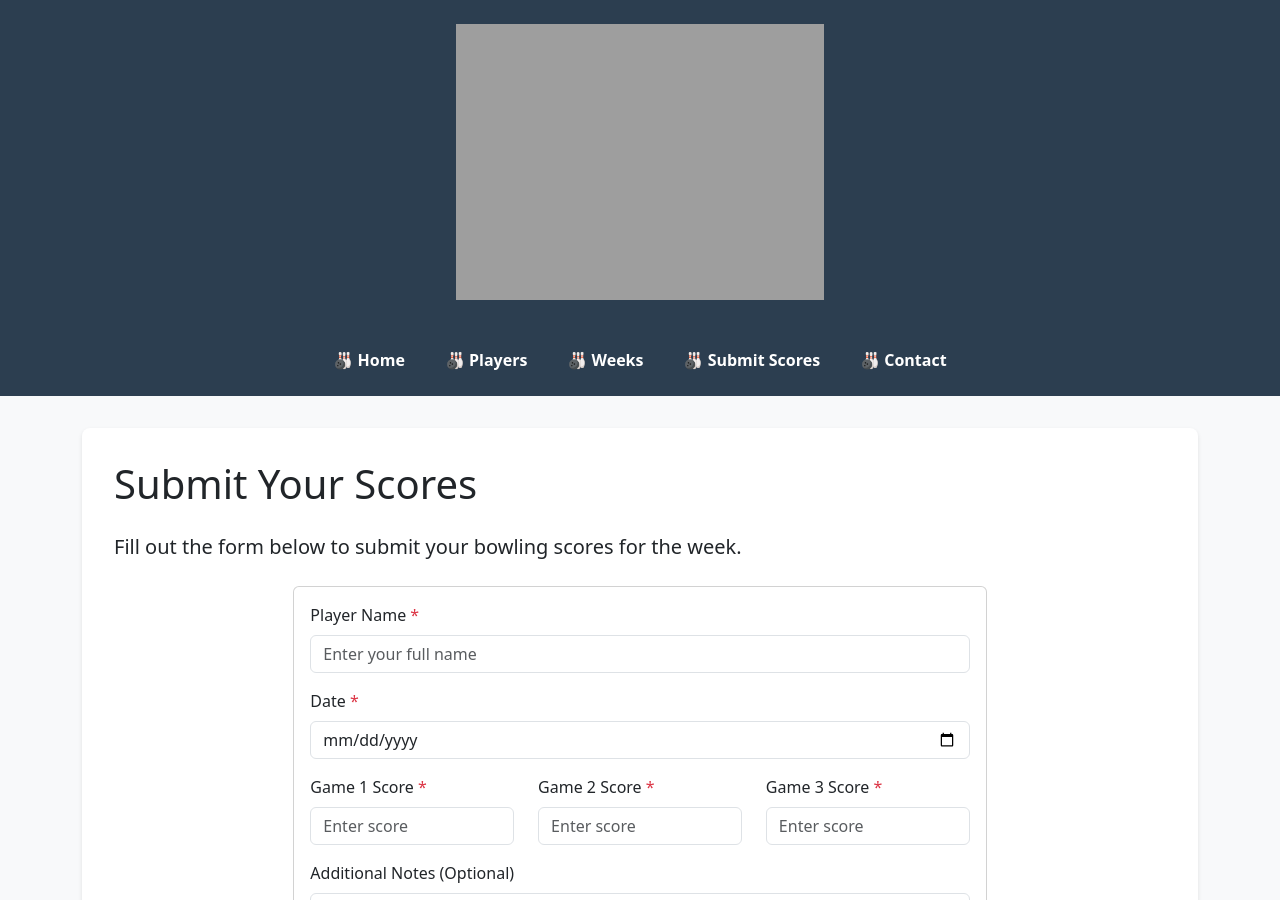
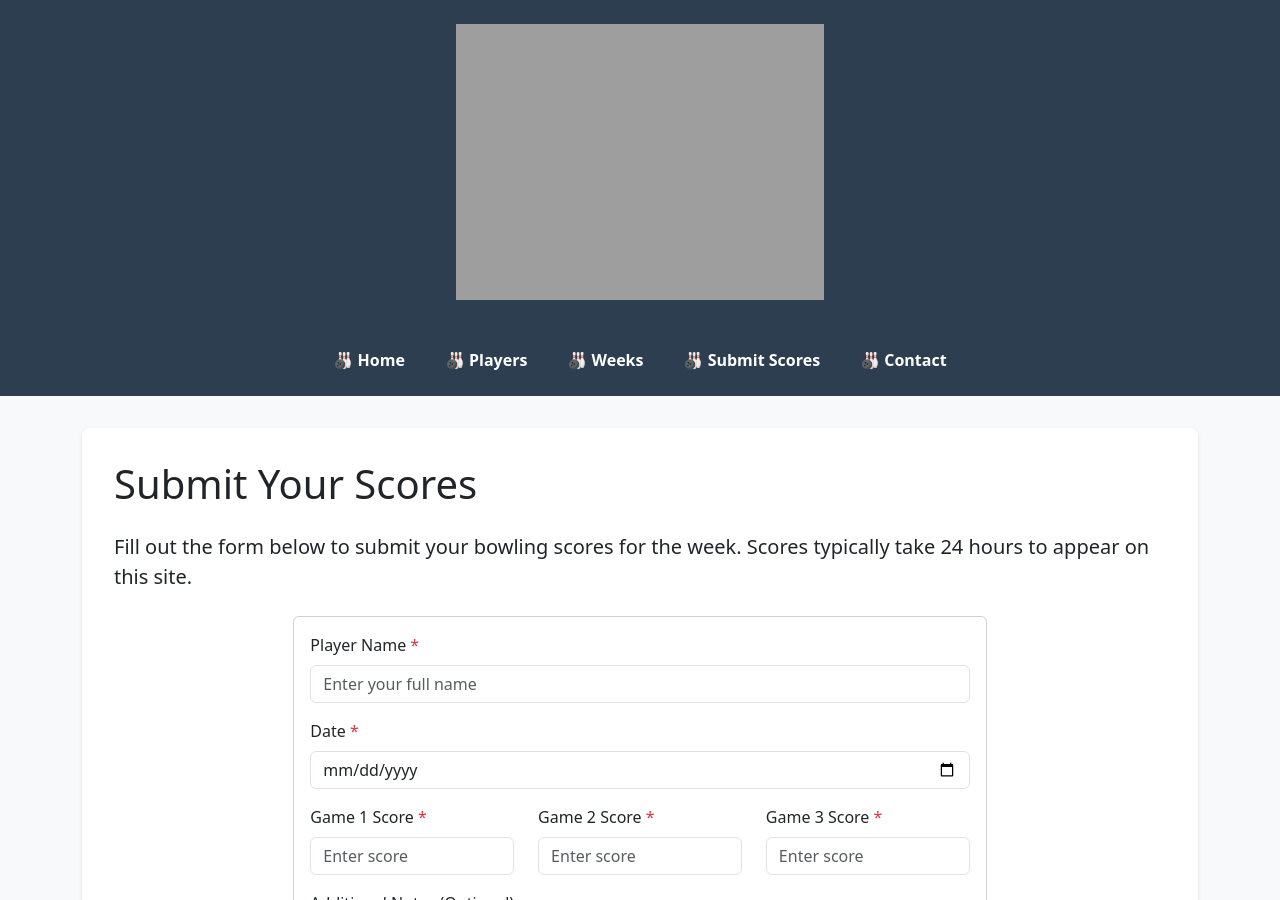
Before and after one commit to evankrocker/rumbucketbowling, a Jekyll site: the page built from submit-scores.html, in a window 1280 px wide and 900 px high. Built offline with Jekyll 4.4.1, drawn with Linux system fonts in a browser that asks for light colours.

Commit message:
Update submission instructions with processing time
Added a note about score processing time.

```diff
--- a/submit-scores.html
+++ b/submit-scores.html
@@ -5,7 +5,7 @@
 
 <h1 class="mb-4">Submit Your Scores</h1>
 
-<p class="lead mb-4">Fill out the form below to submit your bowling scores for the week.</p>
+<p class="lead mb-4">Fill out the form below to submit your bowling scores for the week. Scores typically take 24 hours to appear on this site.</p>
 
 <div class="row">
     <div class="col-lg-8 mx-auto">
```
